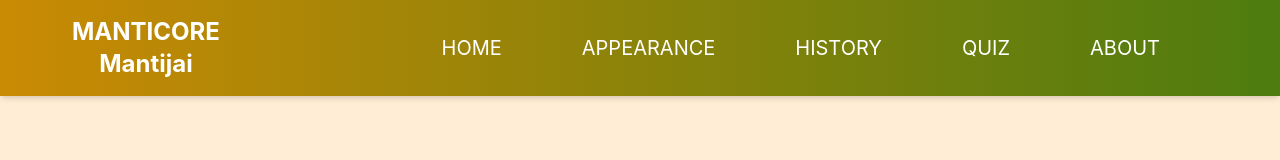
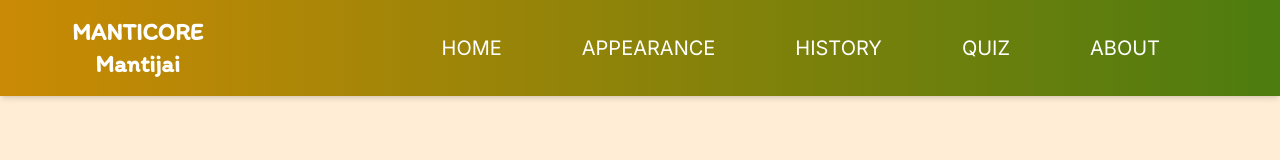
Before and after one commit to Hello-Fennec/G4-Manticore, a React (Create React App) app in the folder manticore_mantijai/: page / in a window 1280 px wide. Shown: the top 160 px of the page. Built offline with nearby package versions, Linux system fonts and the light colour scheme.

Commit message:
finish navbar

```diff
--- a/manticore_mantijai/public/index.html
+++ b/manticore_mantijai/public/index.html
@@ -1,14 +1,12 @@
 <!DOCTYPE html>
 <html lang="en">
+
 <head>
   <meta charset="utf-8" />
   <link rel="icon" href="%PUBLIC_URL%/favicon.ico" />
   <meta name="viewport" content="width=device-width, initial-scale=1" />
   <meta name="theme-color" content="#000000" />
-    <meta
-      name="description"
-      content="Web site created using create-react-app"
-    />
+  <meta name="description" content="Web site created using create-react-app" />
   <link rel="apple-touch-icon" href="%PUBLIC_URL%/logo192.png" />
   <!--
       manifest.json provides metadata used when your web app is installed on a
@@ -24,8 +22,17 @@
       work correctly both with client-side routing and a non-root public URL.
       Learn how to configure a non-root public URL by running `npm run build`.
     -->
+
+  <!-- Import font itim , inter , poppins  -->
+  <link rel="preconnect" href="https://fonts.googleapis.com">
+  <link rel="preconnect" href="https://fonts.gstatic.com" crossorigin>
+  <link
+    href="https://fonts.googleapis.com/css2?family=Inter:wght@400;500;600;700&family=Itim&family=Poppins:ital,wght@0,400;0,500;0,600;0,700;1,400&display=swap"
+    rel="stylesheet">
+
   <title>Manticore_Mantijai</title>
 </head>
+
 <body>
   <noscript>You need to enable JavaScript to run this app.</noscript>
   <div id="root"></div>
@@ -40,4 +47,5 @@
       To create a production bundle, use `npm run build` or `yarn build`.
     -->
 </body>
+
 </html>
--- a/manticore_mantijai/src/App.css
+++ b/manticore_mantijai/src/App.css
@@ -1,8 +1,3 @@
-/* Font Inter */
-@import url('https://fonts.googleapis.com/css2?family=Inter:wght@400;500;600;700&display=swap');
-/* Font Itim */
-@import url('https://fonts.googleapis.com/css2?family=Itim&display=swap');
-
 .App {
   text-align: center;
 }
--- a/manticore_mantijai/src/App.js
+++ b/manticore_mantijai/src/App.js
@@ -1,6 +1,6 @@
 import logo from './logo.svg';
 import './App.css';
-import Nav from './Navbar';
+import Nav from './component/Navbar';
 
 function App() {
   return (
--- a/manticore_mantijai/src/Navbar.jsx
+++ b/manticore_mantijai/src/component/Navbar.jsx
@@ -1,15 +1,14 @@
 import React from "react";
-
 
 const Nav = () => {
     return (
         <div className="shadow-md w-full fixed top-0 left-0 bg-gradient-to-r from-yellow-600 to-lime-700">
             <div className="md:flex items-center justify-between py-4 md:px-10">
-                <div className=" ml-8 font-bold text-2xl cursor-pointer flex items-center text-white">
+                <div className=" ml-8 font-bold text-2xl cursor-pointer flex items-center text-white font-itim">
                     MANTICORE <br/> Mantijai
                 </div>
               <ul className="md:flex md:items-center md:max-xl mr-20">
-                <li className="md:max-xl space-x-20  text-xl text-white ">
+                <li className="md:max-xl space-x-20  text-xl text-white font-inter">
                 <a href="#">HOME</a>
                 <a href="#">APPEARANCE</a>
                 <a href="#">HISTORY</a>
--- a/manticore_mantijai/tailwind.config.js
+++ b/manticore_mantijai/tailwind.config.js
@@ -4,7 +4,13 @@ module.exports = {
     "./src/**/*.{js,jsx,ts,tsx}",
   ],
   theme: {
-    extend: {},
+    extend: {
+      fontFamily:{
+         inter: "'Inter', sans-serif" ,
+         itim:  "'Itim', cursive" ,
+         poppins: "'Poppins', sans-serif"
+      }
+    },
   },
   plugins: [],
 }
```
Lines whose indentation alone changed are shown as unchanged.
